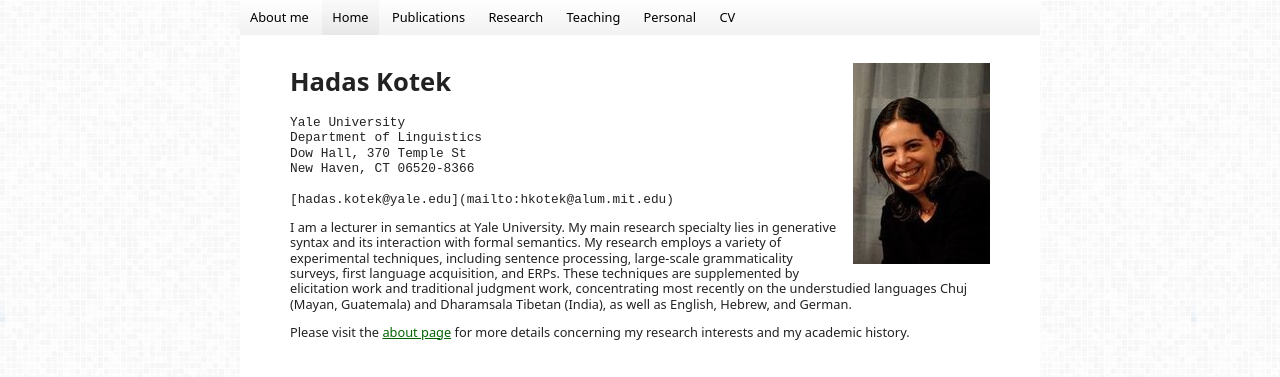
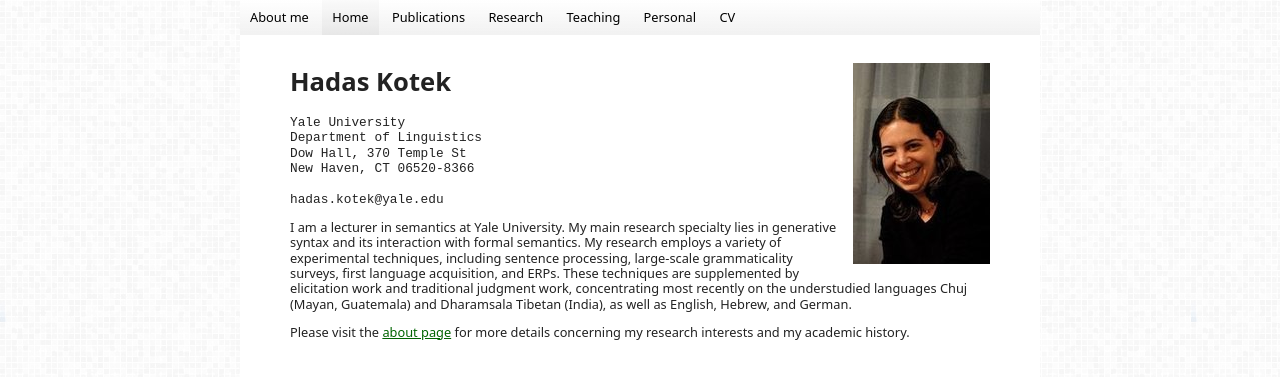
Before and after one commit to hkotek/hkotek.com, a Jekyll site: the page built from index.md, in a window 1280 px wide and 1368 px high. Shown: the top 377 px of the window. Built offline with Jekyll 4.4.1, drawn with Linux system fonts in a browser that asks for light colours; some of the changed lines change nothing that is shown.

Commit message:
email link not working for now...

```diff
--- a/index.md
+++ b/index.md
@@ -19,7 +19,7 @@ Hadas Kotek <span id="playbutton" onclick="document.getElementById('audio').play
 	Dow Hall, 370 Temple St
 	New Haven, CT 06520-8366
 
-	[hadas.kotek@yale.edu](mailto:hkotek@alum.mit.edu)
+	hadas.kotek@yale.edu
 
 I am a lecturer in semantics at Yale University. My main research specialty lies in generative syntax and its interaction with formal semantics. My research employs a variety of experimental techniques, including sentence processing, large-scale grammaticality surveys, first language acquisition, and ERPs. These techniques are supplemented by  elicitation work and traditional judgment work, concentrating most recently on the understudied languages Chuj (Mayan, Guatemala) and Dharamsala Tibetan (India), as well as English, Hebrew, and German.
 
```
